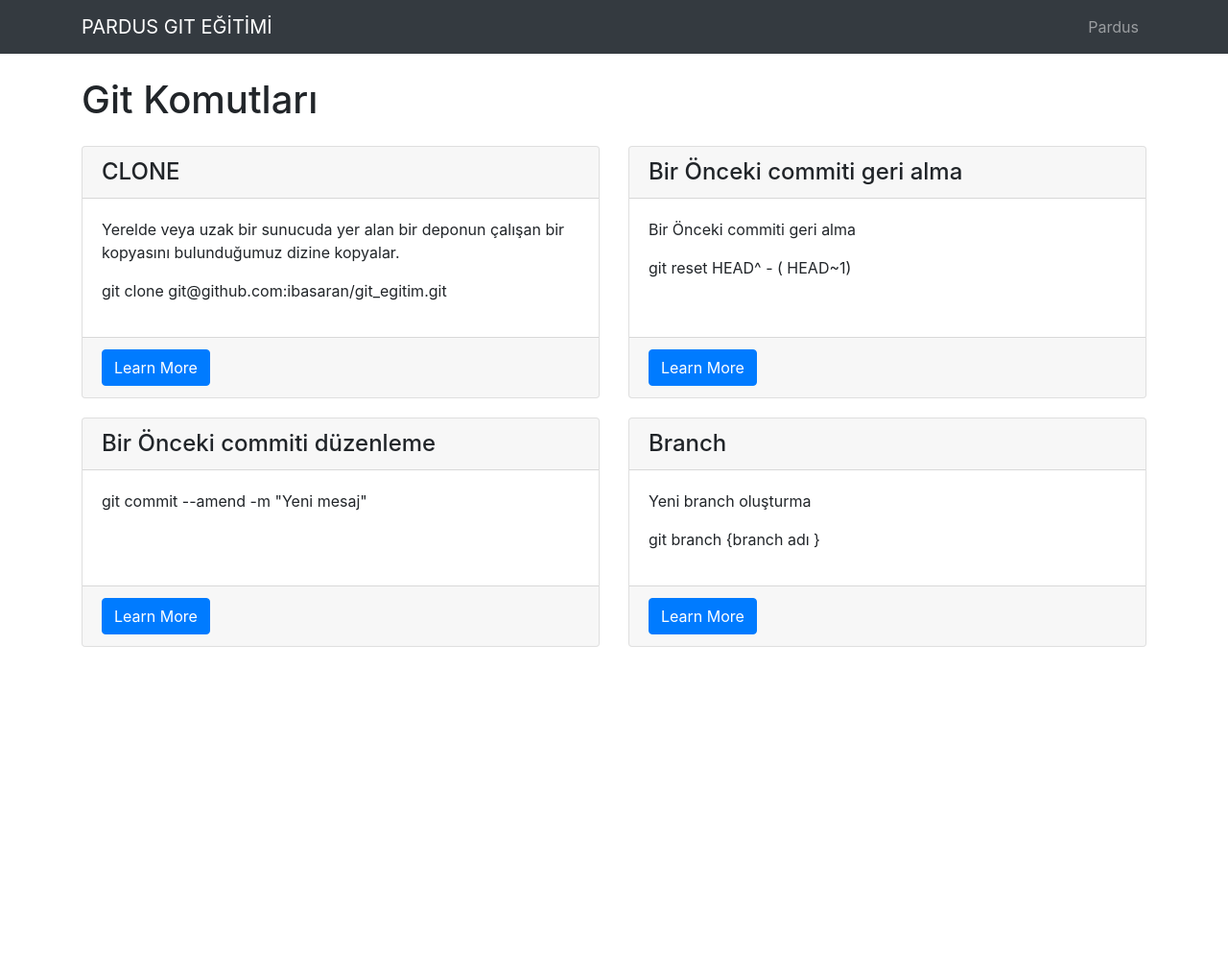
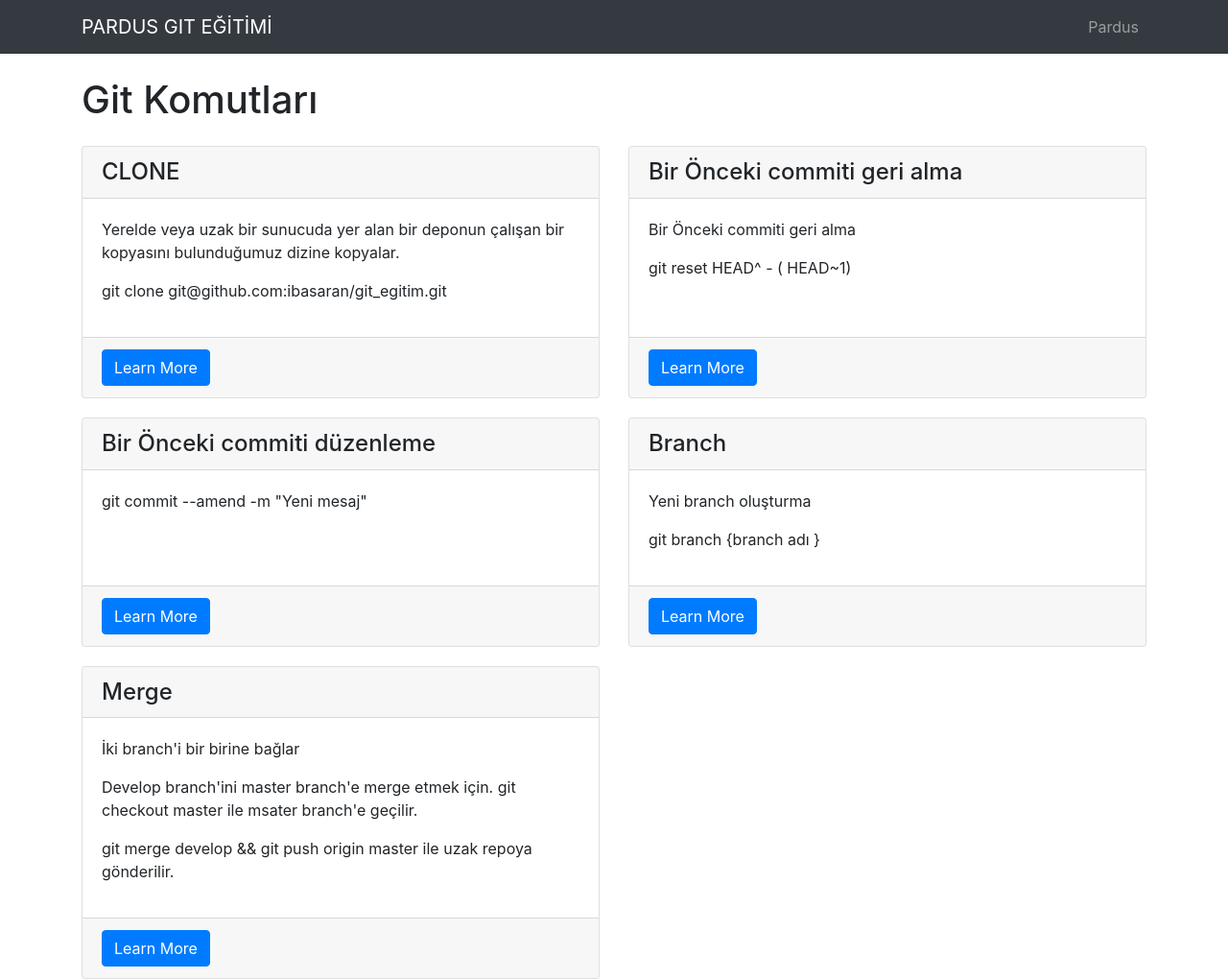
Before and after one commit to ibasaran/git_egitim, a plain HTML site: page index.html in a window 1280 px wide. Shown: the whole page at 96% size. Before the commit the page ends 800 px from the top, so only its background shows below. Drawn offline with Linux system fonts and the light colour scheme.

Commit message:
merge komutu eklendi

```diff
--- a/index.html
+++ b/index.html
@@ -97,6 +97,21 @@
         </div>
       </div>
 
+
+      <div class="col-lg-6 mb-6" style="margin-top:20px">
+        <div class="card h-100">
+          <h4 class="card-header">Merge</h4>
+          <div class="card-body">
+            <p>İki branch'i bir birine bağlar</p>
+            <p>Develop branch'ini master branch'e merge etmek için. git checkout master ile msater branch'e geçilir.</p>
+            <p>git merge develop  && git push origin master ile uzak repoya gönderilir.</p>
+          </div>
+          <div class="card-footer">
+            <a href="#" class="btn btn-primary">Learn More</a>
+          </div>
+        </div>
+      </div>
+
     </div>
     <!-- /.row -->
 
```
